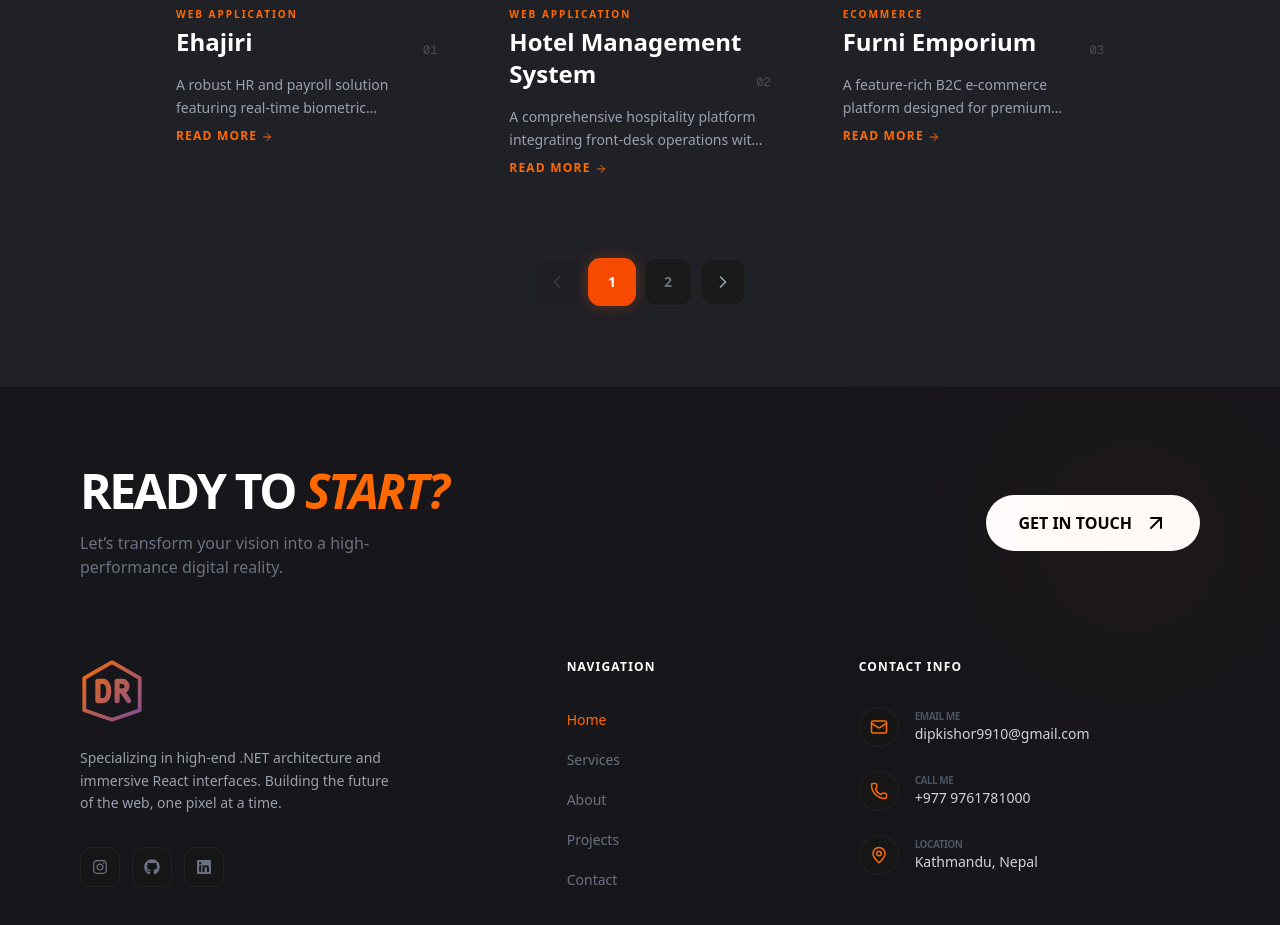
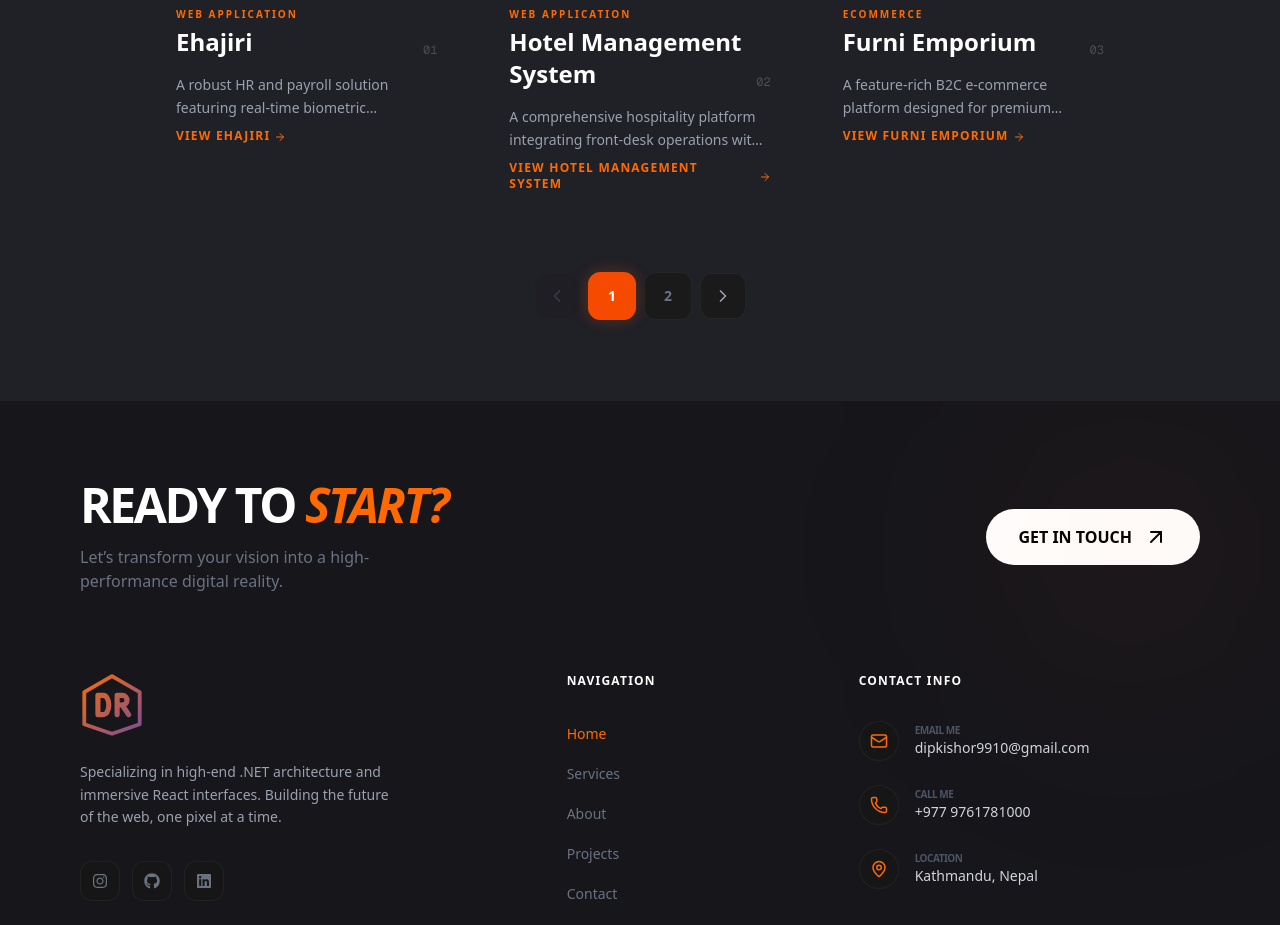
Before and after one commit to Dip-Kishor/my_portfolio, a Next.js app: page / in a window 1280 px wide. Shown: the part 2640-3565 px from the top of the page. Built offline with nearby package versions, Linux system fonts and the light colour scheme.

Commit message:
Added text instead of read more

```diff
--- a/src/components/ui/Projects.tsx
+++ b/src/components/ui/Projects.tsx
@@ -182,10 +182,9 @@ const Projects = () => {
                                     </p>
                                     <Link
                                         href={`/projects/${project.slug}`}
-                                        aria-label={`Read more about ${project.name}`}
                                         className="inline-flex items-center gap-1 text-orange-500 font-bold text-xs mt-2 hover:text-white transition-colors uppercase tracking-widest"
                                     >
-                                        Read more <ArrowRight size={12} className="mt-0.5" />
+                                        View {project.name} <ArrowRight size={12} className="mt-0.5" />
                                     </Link>
                                 </div>
                             </div>
```
